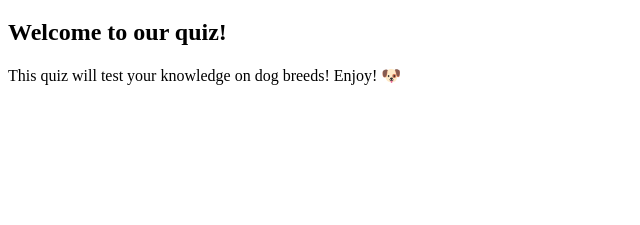
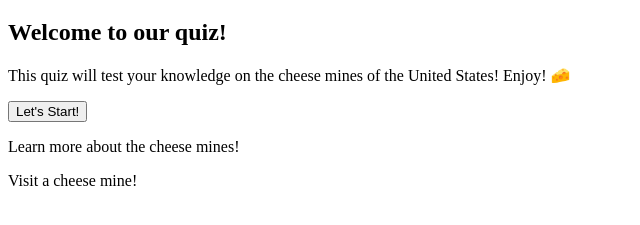
Before and after one commit to nikolmichaelidou/JAVASCRIPT-PROJECT, a plain HTML site: page index.html in a window 1280 px wide. Shown: the part 61-286 px from the top of the page, without its empty margins (0-640 px from the left). Drawn offline with Linux system fonts and the light colour scheme.

Commit message:
updated index and added button

```diff
--- a/index.html
+++ b/index.html
@@ -12,9 +12,14 @@
     <body>
         <h1>THE DOGGY QUIZ™</h1>
         <h2>Welcome to our quiz!</h2>
-        <p> This quiz will test your knowledge on dog breeds!
-            Enjoy! 🐶
+        <p> This quiz will test your knowledge on the cheese mines of the United States!
+            Enjoy! 🧀
         </p>
+        <button>Let's Start!</button>
+        <nav>
+            <p> Learn more about the cheese mines!</p>
+            <p>Visit a cheese mine!</p>
+        </nav>
     </body>
 
 </html>
```
